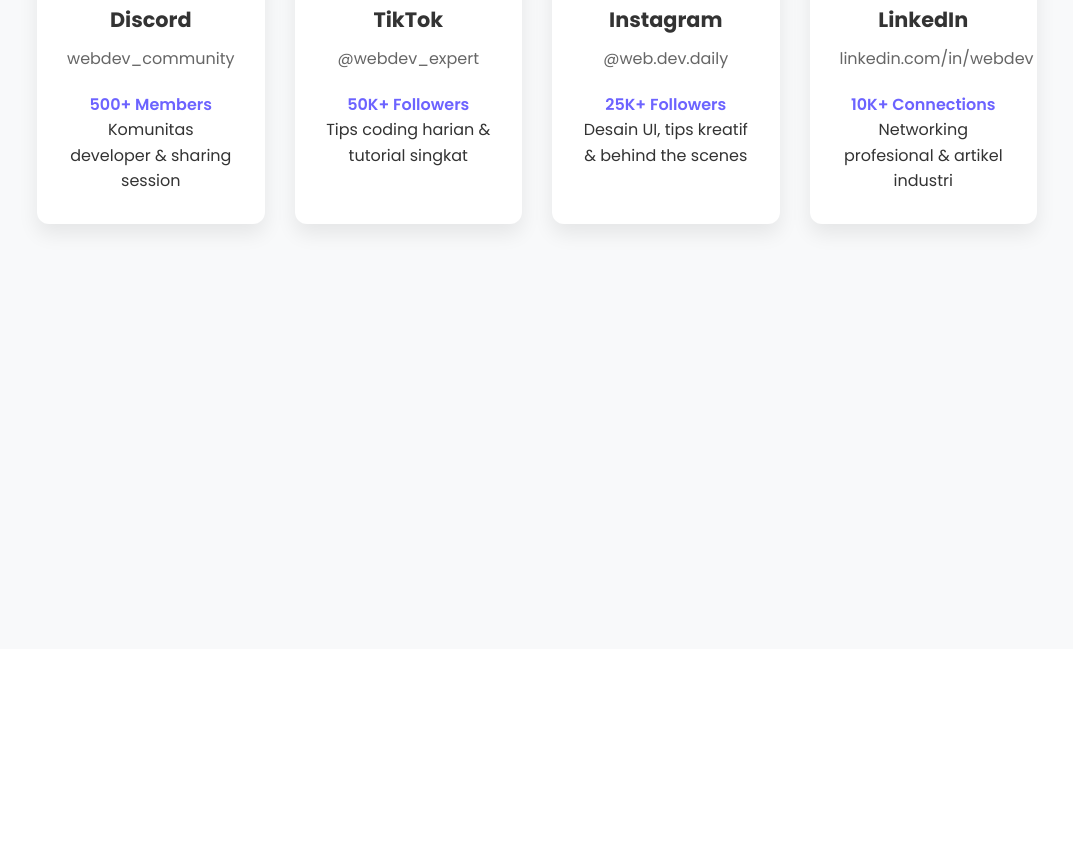
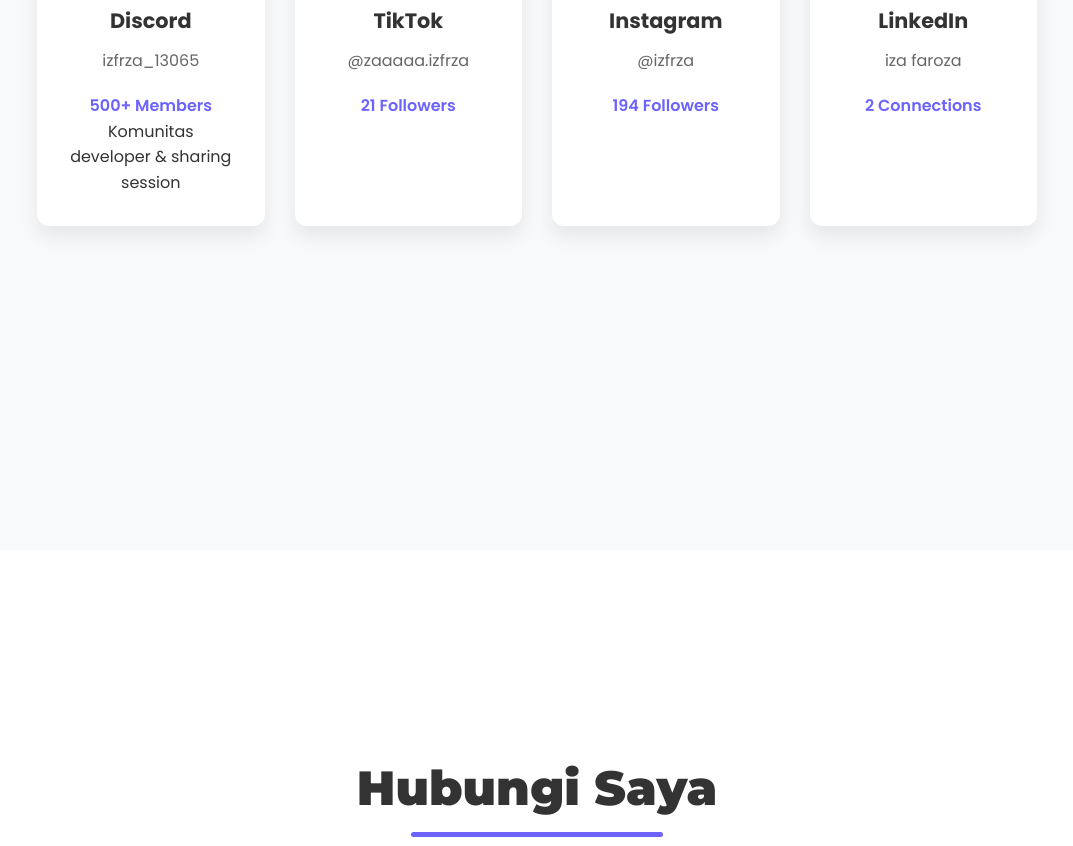
Before and after one commit to Izfrza/Portofolio-, a plain HTML site: page index.html in a window 1280 px wide. Shown: the part 8004-8850 px from the top of the page, without its empty margins (103-1176 px from the left). Drawn offline with nearby package versions, Linux system fonts and the light colour scheme.

Commit message:
Update index.html

```diff
--- a/index.html
+++ b/index.html
@@ -1,4 +1,4 @@
-<!DOCTYPE html>
+see<!DOCTYPE html>
 <html lang="id">
 <head>
     <meta charset="UTF-8">
@@ -2054,7 +2054,7 @@
                             <i class="fab fa-discord"></i>
                         </div>
                         <h3 class="social-name">Discord</h3>
-                        <p class="social-handle">webdev_community</p>
+                        <p class="social-handle">izfrza_13065</p>
                         <p class="social-followers">500+ Members</p>
                         <p>Komunitas developer & sharing session</p>
                     </div>
@@ -2064,36 +2064,36 @@
                             <i class="fab fa-tiktok"></i>
                         </div>
                         <h3 class="social-name">TikTok</h3>
-                        <p class="social-handle">@webdev_expert</p>
-                        <p class="social-followers">50K+ Followers</p>
-                        <p>Tips coding harian & tutorial singkat</p>
+                        <p class="social-handle">@zaaaaa.izfrza</p>
+                        <p class="social-followers">21 Followers</p>
+                        <p></p>
                     </div>
                     <div class="social-card instagram">
                         <div class="social-icon">
                             <i class="fab fa-instagram"></i>
                         </div>
                         <h3 class="social-name">Instagram</h3>
-                        <p class="social-handle">@web.dev.daily</p>
-                        <p class="social-followers">25K+ Followers</p>
-                        <p>Desain UI, tips kreatif & behind the scenes</p>
+                        <p class="social-handle">@izfrza</p>
+                        <p class="social-followers">194 Followers</p>
+                        <p></p>
                     </div>
                     <div class="social-card linkedin">
                         <div class="social-icon">
                             <i class="fab fa-linkedin"></i>
                         </div>
                         <h3 class="social-name">LinkedIn</h3>
-                        <p class="social-handle">linkedin.com/in/webdev</p>
-                        <p class="social-followers">10K+ Connections</p>
-                        <p>Networking profesional & artikel industri</p>
+                        <p class="social-handle">iza faroza</p>
+                        <p class="social-followers">2 Connections</p>
+                        <p></p>
                     </div>
                     <div class="social-card github">
                         <div class="social-icon">
                             <i class="fab fa-github"></i>
                         </div>
                         <h3 class="social-name">GitHub</h3>
-                        <p class="social-handle">github.com/webdevpro</p>
+                        <p class="social-handle">izfrza</p>
                         <p class="social-followers">100+ Repositories</p>
-                        <p>Open source projects & code samples</p>
+                        <p></p>
                     </div>
                 </div>
             </div>
@@ -2114,7 +2114,7 @@
                         </div>
                         <div class="contact-text">
                             <h3>Lokasi</h3>
-                            <p>Jakarta, Indonesia</p>
+                            <p>Bogor, Indonesia</p>
                         </div>
                     </div>
                     <div class="contact-item">
@@ -2123,7 +2123,7 @@
                         </div>
                         <div class="contact-text">
                             <h3>Email</h3>
-                            <p>hello@portfolio.dev</p>
+                            <p>izafaroza0@gmail.com</p>
                         </div>
                     </div>
                     <div class="contact-item">
@@ -2132,7 +2132,7 @@
                         </div>
                         <div class="contact-text">
                             <h3>Telepon</h3>
-                            <p>+62 812 3456 7890</p>
+                            <p>+62 895402357182</p>
                         </div>
                     </div>
                     <div class="contact-item">
@@ -2141,7 +2141,7 @@
                         </div>
                         <div class="contact-text">
                             <h3>WhatsApp</h3>
-                            <p>+62 812 3456 7890</p>
+                            <p>+62 896402357182</p>
                         </div>
                     </div>
                 </div>
```
